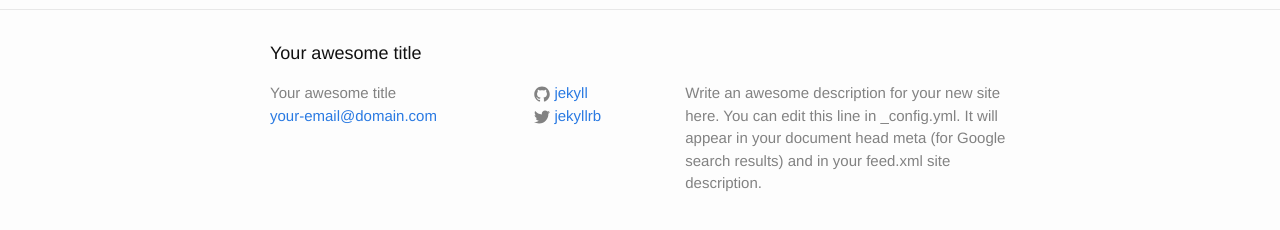
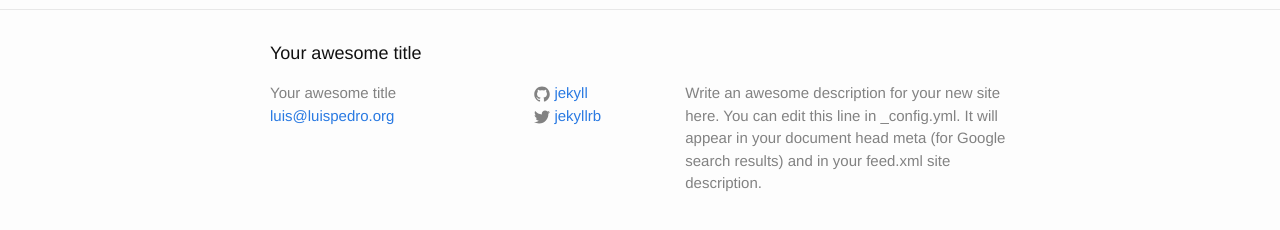
Before and after one commit to luispedro/pythonvision_org, a Jekyll site: the page built from index.html, in a window 1280 px wide. Shown: the part 287-517 px from the top of the page. Built offline with Jekyll 4.4.1, drawn with Linux system fonts in a browser that asks for light colours; some of the changed lines change nothing that is shown.

Commit message:
ENH Jekyll IV: Configuration

```diff
--- a/_config.yml
+++ b/_config.yml
@@ -1,6 +1,6 @@
 # Site settings
 title: Your awesome title
-email: your-email@domain.com
+email: luis@luispedro.org
 description: > # this means to ignore newlines until "baseurl:"
   Write an awesome description for your new site here. You can edit this
   line in _config.yml. It will appear in your document head meta (for
@@ -12,3 +12,11 @@
 
 # Build settings
 markdown: kramdown
+permalink: pretty
+
+defaults:
+    -
+        scope:
+            path: ""
+        values:
+            layout: default
```
